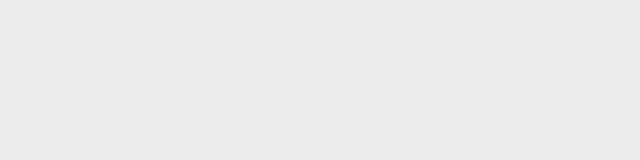
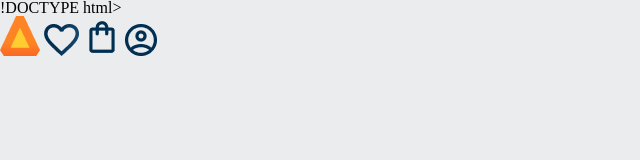
Before and after one commit to derickdo0800/AluraBooks2B, a plain HTML site: page index.html in a window 1280 px wide. Shown: the whole page, without its empty margins (0-640 px from the left). Drawn offline with Linux system fonts and the light colour scheme.

Commit message:
Add files via upload

```diff
--- a/index.html
+++ b/index.html
@@ -1,4 +1,4 @@
- <!DOCTYPE html>
+!DOCTYPE html>
 <html lang="en">
 <head>
     <meta charset="UTF-8">
@@ -8,8 +8,12 @@
     <link rel="stylesheet" href="reset.css">
 </head>
 <body>
-  <header class="cabecalho">
-<span class="cabecalho-menu-hamburguer"></span>
-  </header>
+    <header class="cabecalho">
+        <span class="cabecalho-menu-hamburguer"></span>
+        <img src="img/Logo.png" alt="logo da AluraBooks">
+        <a href="#"a><img src="img/Favoritos.png" alt="meus favoritos"></a>
+        <a href="#"a><img src="img/Sacola.png" alt="minha sacola"></a>
+        <a href="#"a><img src="img/Perfil.png" alt="meu Perfil"></a>
+    </header>
 </body>
 </html>
```
Also changed, not shown: Favoritos.png (added), Logo.png (added), Menu.png (added), Perfil.png (added), Sacola.png (added), header.css (added).
